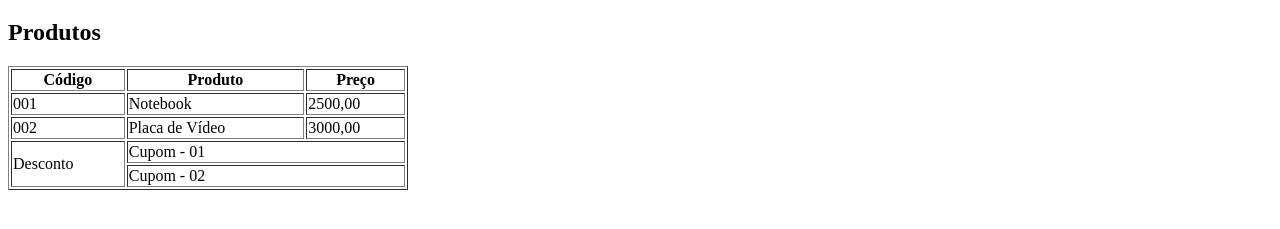
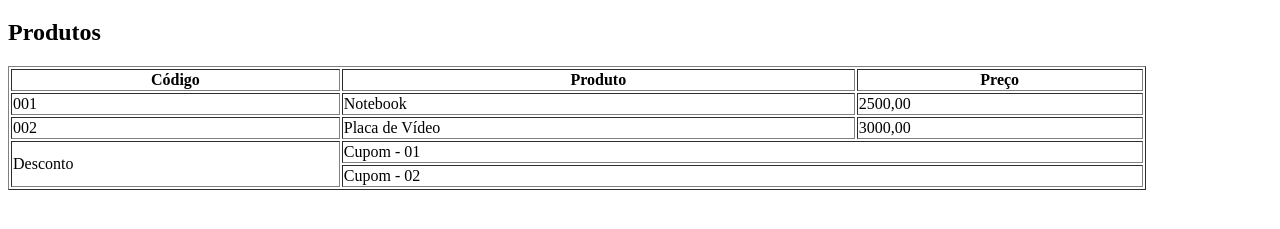
Before and after one commit to amiranda-dev/dweb-udemy, a plain HTML site: page aula09/index.html in a window 1280 px wide. Shown: the part 61-290 px from the top of the page. Drawn offline with Linux system fonts and the light colour scheme.

Commit message:
tabelas atualizado

```diff
--- a/aula09/index.html
+++ b/aula09/index.html
@@ -9,7 +9,7 @@
     <h1>Estudo sobre tabelas</h1>
 
     <h2>Produtos</h2>
-    <table border="1" width="400">
+    <table border="1" width="90%"> <!-- ou em porcentagem 90%-->
         <tr>
             <th>Código</th>
             <th>Produto</th>
```
